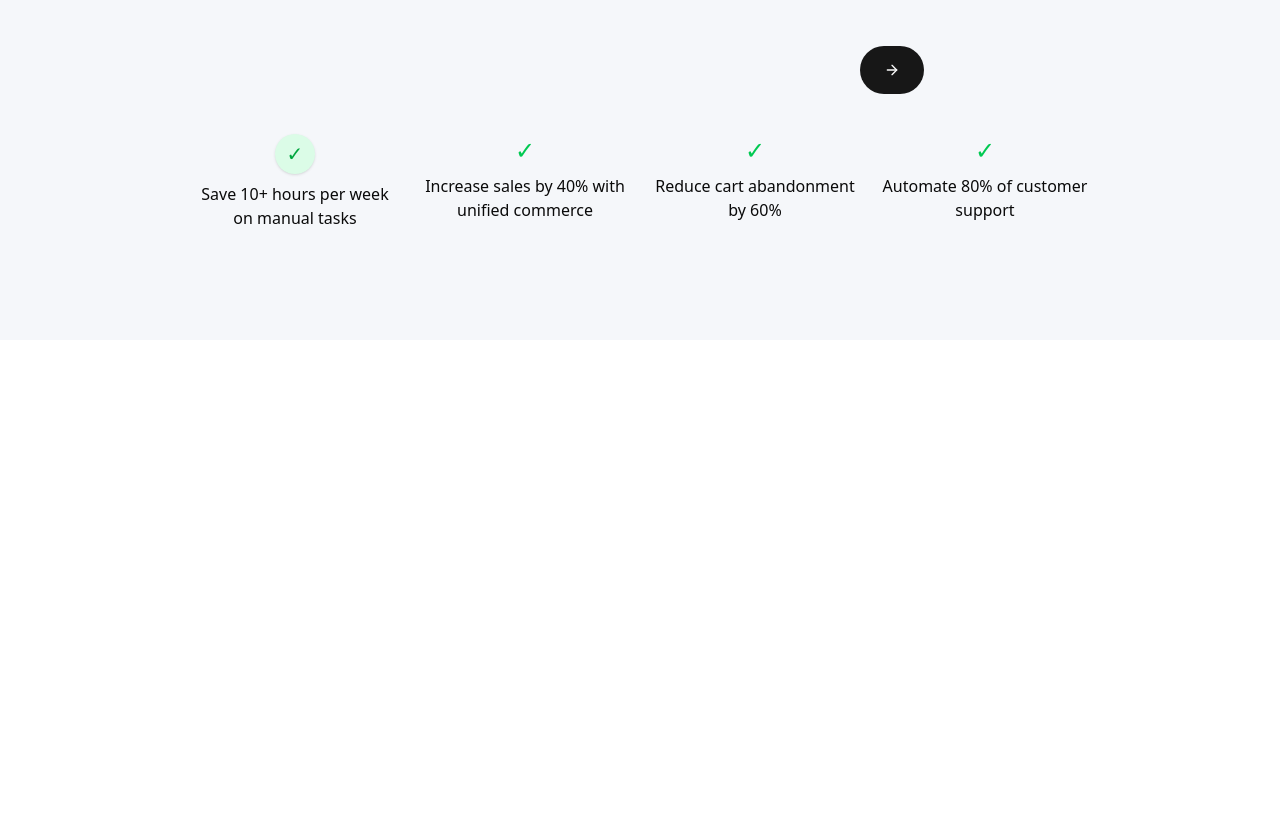
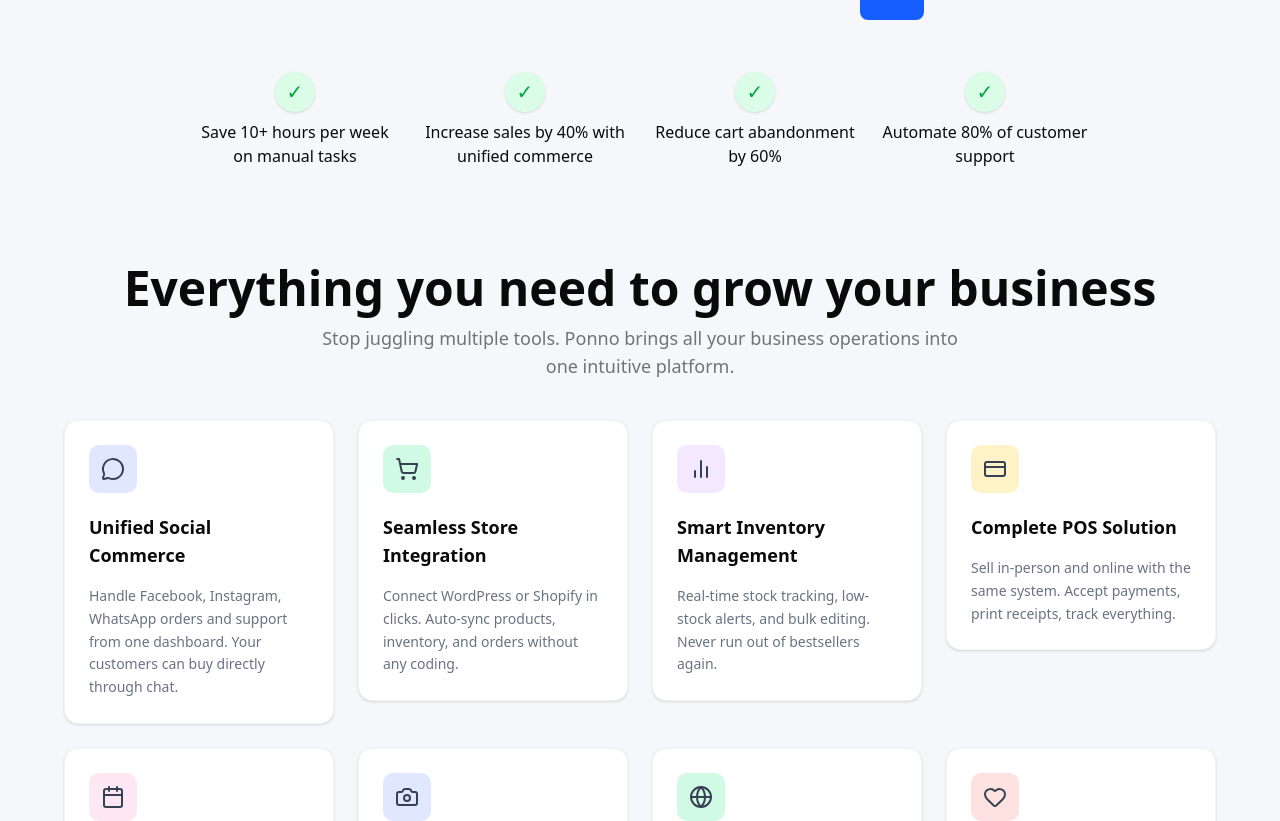
Before and after one commit to Akashthespidy/ponnoweb, a Next.js app: page / in a window 1280 px wide. Shown: the part 460-1281 px from the top of the page. Before the commit the page ends 800 px from the top, so only its background shows below. Built offline with nearby package versions, Linux system fonts and the light colour scheme.

Commit message:
json file is created

```diff
--- a/app/page.tsx
+++ b/app/page.tsx
@@ -9,6 +9,10 @@ import {
   InputButtonInput,
   InputButtonSubmit,
 } from '@/components/animate-ui/buttons/input';
+import { MotionEffect } from '@/components/animate-ui/effects/motion-effect';
+import { MotionHighlight } from '@/components/animate-ui/effects/motion-highlight';
+import * as LucideIcons from 'lucide-react';
+import featuresData from '../components.json';
 
 export default function Home() {
   return (
@@ -35,18 +39,19 @@ export default function Home() {
       </div>
 
       <InputButtonProvider className="mb-10 w-full max-w-xl">
-  <form className="flex w-full relative" onSubmit={(e) => e.preventDefault()}>
+  <form className="flex w-full gap-2 flex-col sm:flex-row" onSubmit={(e) => e.preventDefault()}>
     <InputButtonInput
       type="email"
       placeholder="Enter your email"
       required
-      className="text-lg h-14 w-full px-4"
+      className="text-lg h-14 px-4 flex-1 border border-gray-300 rounded-md focus:outline-none focus:ring-2 focus:ring-blue-500"
     />
-    <InputButtonSubmit className="absolute right-1 top-1 h-12 px-6 text-lg font-semibold">
+    <InputButtonSubmit className="h-14 px-6 text-lg font-semibold bg-blue-600 text-white rounded-md hover:bg-blue-700 transition">
       Join Waitlist
     </InputButtonSubmit>
   </form>
 </InputButtonProvider>
+
 
 
       {/* Features */}
@@ -59,18 +64,70 @@ export default function Home() {
           <span className="font-medium">Save 10+ hours per week on manual tasks</span>
         </div>
         <div className="flex flex-col items-center">
-          <span className="text-green-500 text-2xl mb-2">✓</span>
+          <span className="flex items-center justify-center w-10 h-10 rounded-full bg-green-100 text-green-600 text-xl mb-2 shadow">
+  ✓
+</span>
           <span className="font-medium">Increase sales by 40% with unified commerce</span>
         </div>
         <div className="flex flex-col items-center">
-          <span className="text-green-500 text-2xl mb-2">✓</span>
+          <span className="flex items-center justify-center w-10 h-10 rounded-full bg-green-100 text-green-600 text-xl mb-2 shadow">
+  ✓
+</span>
           <span className="font-medium">Reduce cart abandonment by 60%</span>
         </div>
         <div className="flex flex-col items-center">
-          <span className="text-green-500 text-2xl mb-2">✓</span>
+          <span className="flex items-center justify-center w-10 h-10 rounded-full bg-green-100 text-green-600 text-xl mb-2 shadow">
+  ✓
+</span>
           <span className="font-medium">Automate 80% of customer support</span>
         </div>
       </div>
+
+      {/* Features Section 2 */}
+      <section className="w-full max-w-6xl mx-auto mt-24 px-2 md:px-0">
+        <MotionEffect fade slide={{ direction: 'up', offset: 40 }}>
+          <h2 className="text-3xl md:text-5xl font-bold text-center mb-3">
+            Everything you need to grow your business
+          </h2>
+          <p className="text-center text-lg text-muted-foreground mb-10 max-w-2xl mx-auto">
+            Stop juggling multiple tools. Ponno brings all your business operations into one intuitive platform.
+          </p>
+        </MotionEffect>
+        <MotionHighlight>
+          <div className="grid grid-cols-1 sm:grid-cols-2 lg:grid-cols-3 xl:grid-cols-4 gap-6">
+            {featuresData.features.map((feature, idx) => {
+              const Icon = (LucideIcons as any)[feature.icon] || LucideIcons.Circle;
+              return (
+                <MotionEffect
+                  key={feature.title}
+                  fade
+                  slide={{ direction: 'up', offset: 40 }}
+                  delay={idx * 0.08}
+                >
+                  <div
+                    className="bg-white rounded-xl shadow-sm border border-gray-100 p-6 flex flex-col gap-3 items-start hover:shadow-lg transition relative group"
+                    data-value={feature.title}
+                    data-highlight="true"
+                  >
+                    <span
+                      className="flex items-center justify-center w-12 h-12 rounded-lg mb-2"
+                      style={{ background: feature.color }}
+                    >
+                      <Icon className="w-6 h-6 text-gray-700" />
+                    </span>
+                    <h3 className="font-semibold text-lg mb-1">
+                      {feature.title}
+                    </h3>
+                    <p className="text-gray-500 text-sm leading-relaxed">
+                      {feature.description}
+                    </p>
+                  </div>
+                </MotionEffect>
+              );
+            })}
+          </div>
+        </MotionHighlight>
+      </section>
     </main>
   );
 }
--- a/components/animate-ui/effects/motion-highlight.tsx
+++ b/components/animate-ui/effects/motion-highlight.tsx
@@ -3,7 +3,7 @@
 import * as React from 'react';
 import { AnimatePresence, Transition, motion } from 'motion/react';
 
-import { cn } from '/lib/utils';
+import { cn } from '@/lib/utils';
 
 type MotionHighlightMode = 'children' | 'parent';
 
```
Also changed, not shown: components.json.
